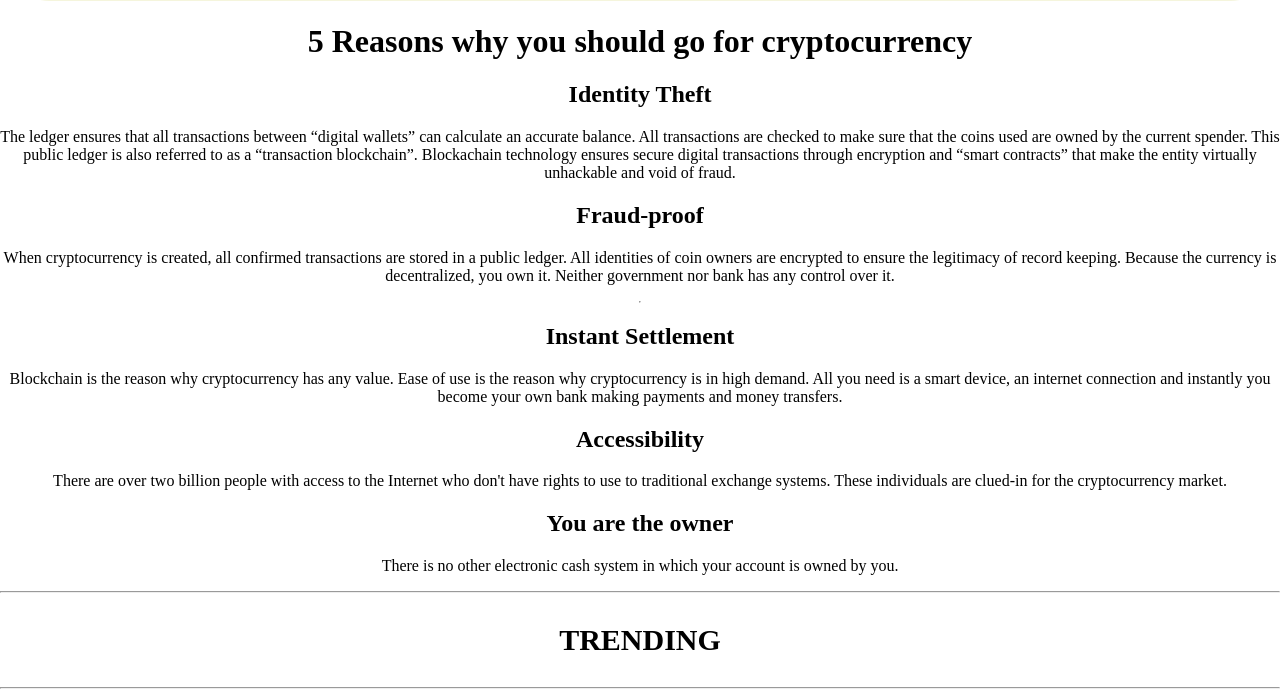
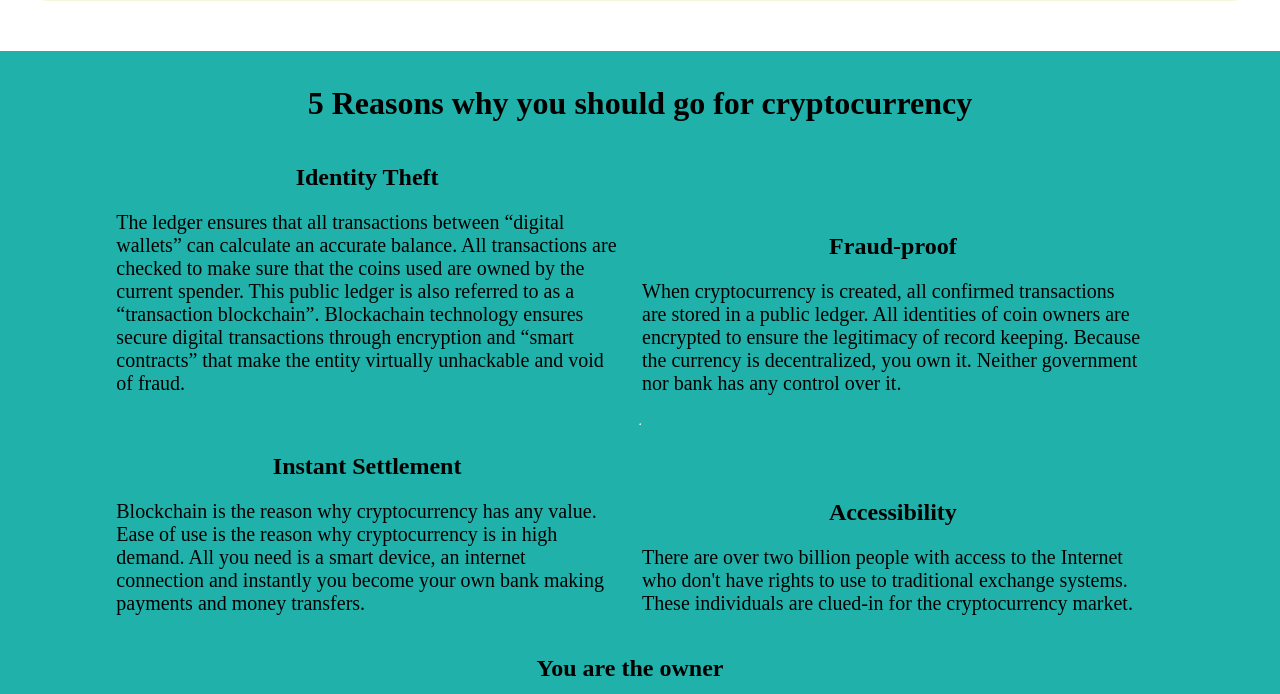
Before and after one commit to BilalSajid173/DBMS-Project, a PHP site: page / in a window 1280 px wide. Shown: the part 1328-2022 px from the top of the page. Run offline with PHP 8.4, Linux system fonts and the light colour scheme.

Commit message:
Update styles.css

```diff
--- a/styles.css
+++ b/styles.css
@@ -103,6 +103,7 @@ h3 {
 }
 /*********************************Top Container******************************/
 .topcontainer {
+  background-image: url(images/btcimg.jpg);
   height: 570px;
   background-color: white;
   font-size: 25px;
@@ -131,7 +132,7 @@ h3 {
   margin-top: 120px;
   font-size: 300%;
   margin-left: 5px;
-  color: rgb(15, 15, 129);
+  color: black;
 }
 
 .GetStartedbtn {
@@ -170,6 +171,7 @@ h3 {
   margin-left: 7%;
 }
 .ytvideo1 {
+  border-radius: 10px;
   width: 100%;
   height: 500px;
 }
@@ -188,6 +190,72 @@ h3 {
   font-family: -apple-system, BlinkMacSystemFont, "Segoe UI", Roboto, Oxygen,
     Ubuntu, Cantarell, "Open Sans", "Helvetica Neue", sans-serif;
 }
+
+/***************************************middle container 2***************************************/
+
+.midcontainer2 {
+  padding: 1%;
+  background-color: lightseagreen;
+  margin: 50px 0;
+}
+.parasinmidcont2 {
+  width: 100%;
+  font-size: 20px;
+  text-align: left;
+}
+.reasonsdivs {
+  width: 40%;
+  display: inline-block;
+  margin-right: 20px;
+}
+
+/*********************************middle container 3****************************************/
+
+.middlecontainer3 {
+  background-color: cyan;
+  padding: 30px;
+}
+
+.anchortag1 {
+  font-size: 30px;
+  margin-right: 5%;
+  color: black;
+}
+.articlesimg {
+  width: 28%;
+  height: 350px;
+  margin-right: 10px;
+  border-radius: 10px;
+}
+
+.trendingheading {
+  display: inline-block;
+  margin-left: 0;
+}
+
+.hrbeforemidcont3 {
+  height: 3px;
+  margin-top: 100px;
+  width: 40%;
+  background-color: gray;
+  display: inline-block;
+}
+/******************************************************************************************/
+.hrbeforebottomcont {
+  border-style: dotted none none none;
+  border-width: 6px;
+  border-top-color: darkblue;
+  width: 3%;
+  margin: 100px auto;
+}
+.bottomcontainer {
+  padding: 50px 0 20px;
+  background-color: #66bfbf;
+}
+
+.footer-link {
+  margin: 10px 20px;
+}
 /******************************************************************************************/
 /* .bottomcontainer {
     height: 50px;
```
